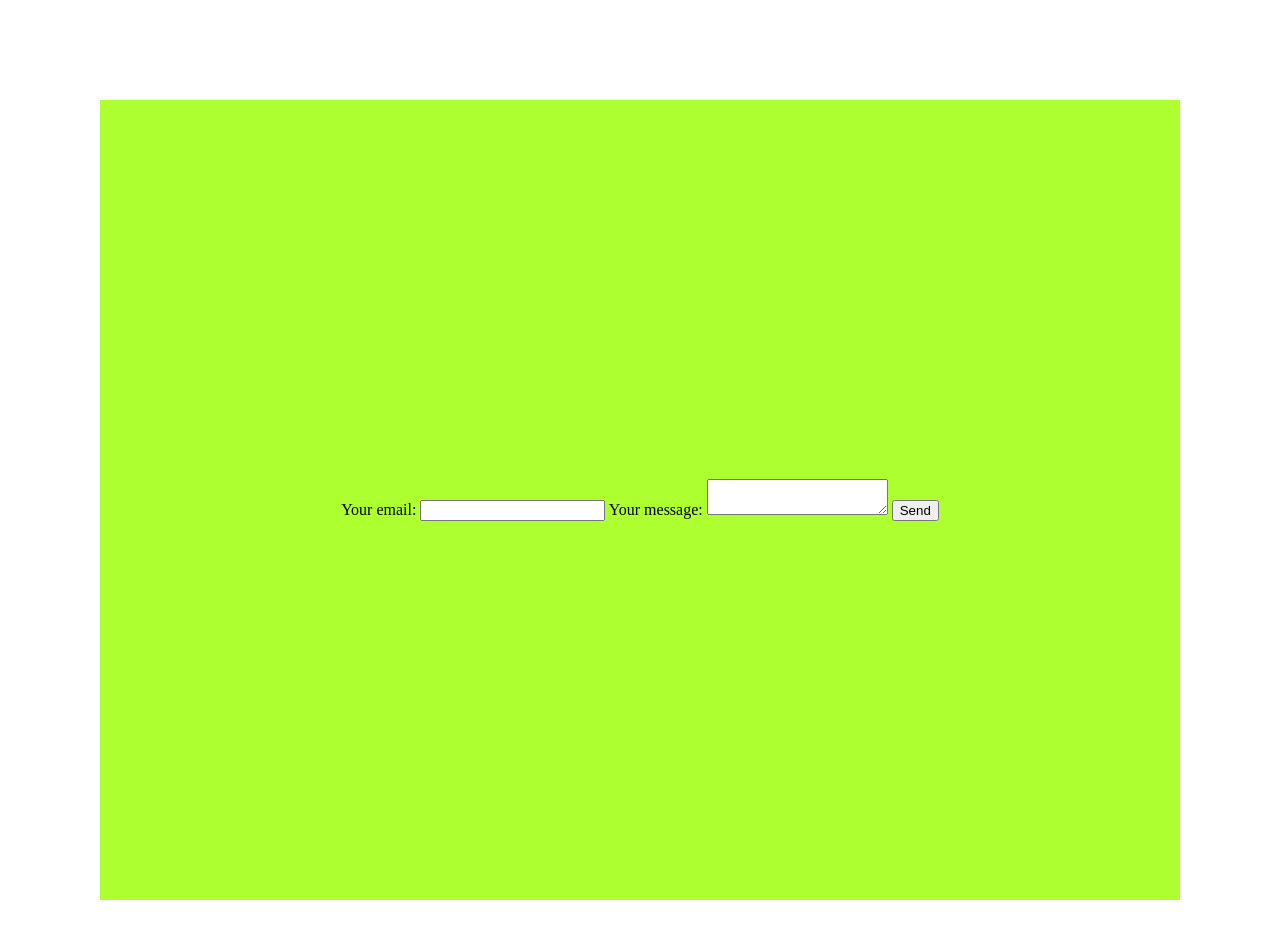
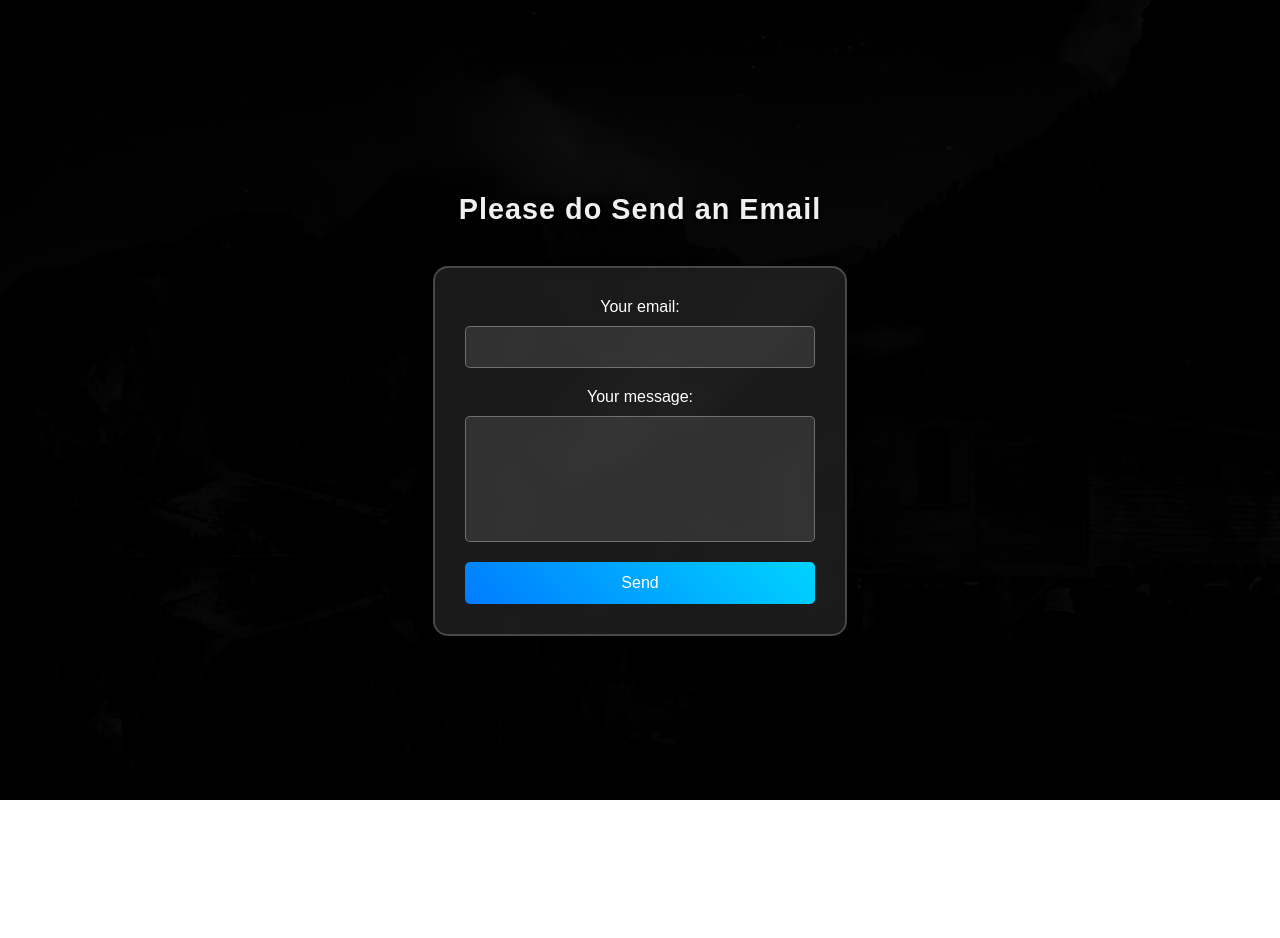
Before and after one commit to DogoeDude/PortFolio, a plain HTML site: page contact.html in a window 1280 px wide. After the commit the page ends 800 px from the top, so only its background shows below. Drawn offline with Linux system fonts and the light colour scheme.

Commit message:
feat: Added the Contact Page

```diff
--- a/contact.html
+++ b/contact.html
@@ -8,6 +8,8 @@
 </head>
 <body>
     <div class="main-div">
+        <p>Please do Send an Email </p>
+        <div class="inner-div">
             <form
                 action="https://formspree.io/f/xzzbyvka"
                 method="POST"
@@ -24,5 +26,6 @@
                 <button type="submit">Send</button>
             </form>
         </div>
+    </div>
 </body>
 </html>
--- a/forms.css
+++ b/forms.css
@@ -1,12 +1,104 @@
-body, html{
+body, html {
     padding: 0;
     margin: 0;
+    font-family: 'Arial', sans-serif;
+    height: 100%;
 }
-.main-div{
+
+.main-div {
     display: flex;
+    flex-direction: column;
     justify-content: center;
     align-items: center;
     height: 100vh;
-    background-color: greenyellow;
-    margin: 100px;
+    background: linear-gradient(to bottom, rgba(0, 0, 0, 0.8), rgba(0, 0, 0, 0.8)),
+                url('./images/header.jpg') no-repeat center center/cover;
+    gap: 20px; /* Add spacing between elements */
+    text-align: center;
 }
+
+.main-div p {
+    color: #f0f0f0;
+    font-weight: 700;
+    font-size: 1.8rem;
+    letter-spacing: 1px;
+    margin-bottom: 20px;
+    text-shadow: 0 2px 4px rgba(0, 0, 0, 0.8);
+}
+
+.inner-div {
+    background: rgba(255, 255, 255, 0.1); /* Semi-transparent white background */
+    padding: 30px;
+    border-radius: 15px;
+    box-shadow: 0 8px 15px rgba(0, 0, 0, 0.3);
+    width: 350px;
+    max-width: 90%;
+    transition: all 0.3s ease;
+    border: 2px solid rgba(255, 255, 255, 0.2);
+    backdrop-filter: blur(10px); /* Adds a frosted glass effect */
+}
+
+.inner-div:hover {
+    transform: scale(1.05);
+    box-shadow: 0 12px 20px rgba(0, 0, 0, 0.5);
+    border-color: rgba(255, 255, 255, 0.5);
+}
+
+form {
+    display: flex;
+    flex-direction: column;
+    gap: 20px;
+}
+
+label {
+    font-size: 16px;
+    color: #fff;
+    font-weight: 500;
+    display: flex;
+    flex-direction: column;
+    gap: 10px;
+}
+
+input[type="email"],
+textarea {
+    font-size: 14px;
+    padding: 12px;
+    border: 1px solid rgba(255, 255, 255, 0.3);
+    border-radius: 5px;
+    outline: none;
+    background: rgba(255, 255, 255, 0.1);
+    color: #fff;
+    transition: border-color 0.3s ease, background-color 0.3s ease;
+}
+
+input[type="email"]:focus,
+textarea:focus {
+    border-color: #80bfff;
+    background-color: rgba(255, 255, 255, 0.2);
+}
+
+textarea {
+    resize: none;
+    height: 100px;
+}
+
+button {
+    background: linear-gradient(45deg, #007BFF, #00d4ff);
+    color: white;
+    font-size: 16px;
+    padding: 12px;
+    border: none;
+    border-radius: 5px;
+    cursor: pointer;
+    transition: background 0.3s ease, transform 0.2s ease;
+}
+
+button:hover {
+    background: linear-gradient(45deg, #0056b3, #007BFF);
+    transform: translateY(-2px);
+}
+
+button:active {
+    background: linear-gradient(45deg, #004080, #0056b3);
+    transform: translateY(1px);
+}
```
Lines whose indentation alone changed are shown as unchanged.
